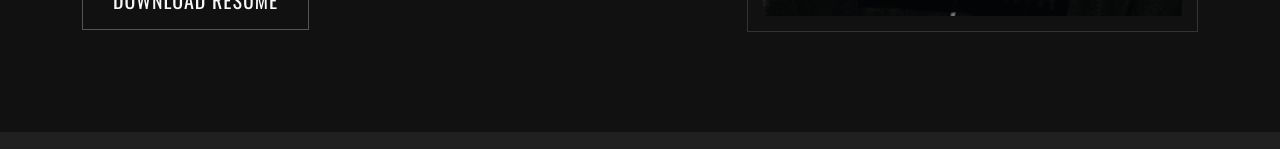
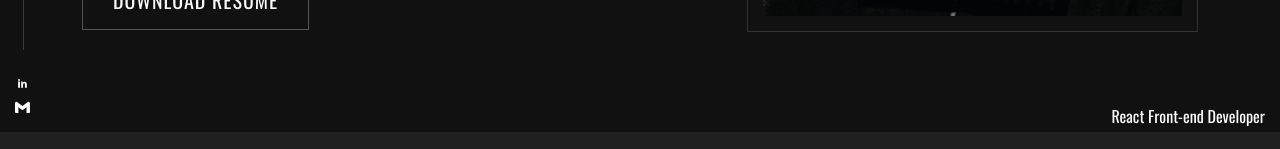
Before and after one commit to tracy161/react-portfolio-v1, a React (Create React App) app: page / in a window 1280 px wide. Shown: the part 651-800 px from the top of the page. Built offline with nearby package versions, Linux system fonts and the light colour scheme.

Commit message:
add credit social

```diff
--- a/public/index.html
+++ b/public/index.html
@@ -13,7 +13,7 @@
     <link href="https://fonts.googleapis.com/css2?family=Oswald:wght@200;300;400;500&display=swap" rel="stylesheet">
     <link href="https://maxcdn.bootstrapcdn.com/font-awesome/latest/css/font-awesome.min.css" rel="stylesheet" />
     <link rel="manifest" href="%PUBLIC_URL%/manifest.json" />
-    <title>React App</title>
+    <title>Tracy's Portfolio</title>
   </head>
   <body>
     <noscript>You need to enable JavaScript to run this app.</noscript>
--- a/src/assets/header.css
+++ b/src/assets/header.css
@@ -37,3 +37,58 @@
   line-height: 1.2em;
   text-transform: uppercase;
 }
+
+.copy {
+  font-family: "Oswald",sans-serif;
+  width: 100%;
+  z-index: 1;
+  font-size: 16px;
+  color: #fff;
+  text-align: right;
+  position: absolute;
+  bottom: 5px;
+  right: 15px;
+}
+
+.social-links {
+  width: auto;
+  z-index: 1;
+  position: absolute;
+  left: 15px;
+  bottom: 15px;
+}
+
+.social-links:before {
+  content: "";
+  width: 1px;
+  height: 50px;
+  background: hsla(0,0%,49%,.4);
+  position: absolute;
+  left: 8px;
+  top: -70px;
+}
+
+.social-links:after {
+  font-family: "Oswald",sans-serif;
+  color: #888;
+  content: "SOCIAL";
+  position: absolute;
+  left: -28px;
+  top: -135px;
+  letter-spacing: 5px;
+  transform: rotate(-90deg);
+}
+
+.social-links ul {
+  padding-left: 0rem!important;
+}
+
+.social-links li {
+  list-style: none;
+}
+
+.social-links li a {
+  font-size: 14px;
+  font-size: .93333rem;
+  color: #fff;
+}
--- a/src/components/Contact.js
+++ b/src/components/Contact.js
@@ -155,7 +155,7 @@ const Contact = () => {
         <hr />
         <div class='contact-copyright'>
           <h1>Tracy's Portfolio</h1>
-          <span>Copyright-2021</span>
+          <span>Copyright-{new Date().getFullYear()}</span>
         </div>
       </Container>
     </div>
--- a/src/components/Header.js
+++ b/src/components/Header.js
@@ -2,7 +2,9 @@ import React from 'react';
 import { Container } from 'react-bootstrap';
 import Typed from 'react-typed';
 import '../assets/header.css';
-import Button from 'react-bootstrap/Button'
+import Button from 'react-bootstrap/Button';
+import { TiSocialLinkedin } from 'react-icons/ti';
+import { SiGmail } from 'react-icons/si';
 
 const Header = () => {
   return (
@@ -11,7 +13,8 @@ const Header = () => {
         <div className='main-info'>
           <h4>Hello! I am Tracy</h4>
           <br />
-          <Typed className='stringtyped'
+          <Typed
+            className='stringtyped'
             strings={[
               'An Interactive Developer',
               'Also known as a',
@@ -19,19 +22,41 @@ const Header = () => {
               'UX/UI Designer',
               'based in Melbourne, Australia',
               '',
-              '']}
-              typeSpeed={40}
-              backSpeed={50}
-              loop >
-          </Typed>
+              '',
+            ]}
+            typeSpeed={40}
+            backSpeed={50}
+            loop
+          ></Typed>
           <br />
           <div>
-          <a href='#contact'><Button variant="outline-light" size="lg">Contact Me</Button></a>
+            <a href='#contact'>
+              <Button variant='outline-light' size='lg'>
+                Contact Me
+              </Button>
+            </a>
           </div>
         </div>
       </Container>
+      <div className='copy'>
+        <p>React Front-end Developer</p>
+      </div>
+      <div className='social-links'>
+        <ul>
+          <li>
+            <a href='#!'>
+              <TiSocialLinkedin />
+            </a>
+          </li>
+          <li>
+            <a href='#!'>
+              <SiGmail />
+            </a>
+          </li>
+        </ul>
+      </div>
     </div>
-  )
-}
+  );
+};
 
-export default Header
+export default Header;
--- a/src/components/Portfolio.js
+++ b/src/components/Portfolio.js
@@ -11,19 +11,19 @@ const Portfolio = () => {
   const [modalShow, setMoDalShow] = useState(false);
   const [tempData, setTempData] = useState({});
 
-  const filtered = (techItem) => {
+  const filtered = techItem => {
     const updateItems = Projects.filter(
-      (currentItem) => currentItem.tech === techItem
+      currentItem => currentItem.tech === techItem
     );
     return setItems(updateItems);
   };
 
-  const createModal = (data) => {
+  const createModal = data => {
     return (
       <Modal
         show={modalShow}
         onHide={() => setMoDalShow(false)}
-        size="lg"
+        size='lg'
         arial-labelledby='contained-modal-title-vcenter'
         centered
         className='portfolio-modal'
@@ -32,13 +32,25 @@ const Portfolio = () => {
           <Modal.Title>{data.title}</Modal.Title>
         </Modal.Header>
         <Modal.Body>
-            <p>Woohoo, you're reading this text in a modal!</p>
-            <Image src={data.img} style={{ width: '300px', margin: 'auto'}}/>
+          <p>{data.des}</p>
+          <Image src={data.img} style={{ width: '300px', margin: 'auto' }} />
         </Modal.Body>
-        <a id='portfolio-modal-link' href={data.link} target='_blank' rel='noreferrer'>Go to site</a>
+        <a
+          id='portfolio-modal-link'
+          href={data.link}
+          target='_blank'
+          rel='noreferrer'
+        >
+          Go to site
+        </a>
         <Modal.Footer>
-          <p style={{ marginRight: 'auto'}}>Technologies used: {data.tech}</p>
-          <Button style={{ background: '#333'}} onClick={() => setMoDalShow(false)}>Close</Button>
+          <p style={{ marginRight: 'auto' }}>Technologies used: {data.tech}</p>
+          <Button
+            style={{ background: '#333' }}
+            onClick={() => setMoDalShow(false)}
+          >
+            Close
+          </Button>
         </Modal.Footer>
       </Modal>
     );
@@ -88,7 +100,11 @@ const Portfolio = () => {
                   style={{ margin: '15px', background: 'transparent' }}
                   className='portfolio-card'
                 >
-                  <Card.Img variant='top' src={item.img} />
+                  <Card.Img
+                    variant='top'
+                    src={item.img}
+                    style={{ opacity: '0.5' }}
+                  />
                   <Card.Title className='portfolio-tech-overlay'>
                     <div
                       className='portfolio-text'
@@ -96,10 +112,11 @@ const Portfolio = () => {
                         setTempData({
                           img: item.img,
                           link: item.link,
+                          des: item.des,
                           title: item.title,
                           tech: item.tech,
-                        })
-                        setMoDalShow(true)
+                        });
+                        setMoDalShow(true);
                       }}
                     >
                       <ImIcons.ImPlus />
--- a/src/helpers/ProjectsData.js
+++ b/src/helpers/ProjectsData.js
@@ -1,43 +1,50 @@
-import react from '../assets/images/reactlogo.png'
+import react from '../assets/images/reactlogo.png';
+import styledComponents from '../assets/images/projectimages/Styled-Components-Landing-Page.png';
+import todolistApp from '../assets/images/projectimages/Todolist-app.png';
 
 const Projects = [
   {
-    img: react,
-    link: '#',
-    title: 'Project 1',
-    tech: 'React.JS'
+    img: todolistApp,
+    link: 'https://ancient-castle-24713.herokuapp.com/',
+    des: 'Build and Deploy a Todolist App with Node.js, Express, React, Redux & MongoDB',
+    title: 'Todo List Portal',
+    tech: 'Full Stack',
+  },
+  {
+    img: styledComponents,
+    link: 'https://afternoon-sierra-77442.herokuapp.com/',
+    des: 'A small project to show React Landing Page with using Styled Components',
+    title: 'React Styled Components Landing Page',
+    tech: 'React.JS',
   },
   {
     img: react,
     link: '#',
-    title: 'Project 2',
-    tech: 'Full Stack'
+    des: 'losem',
+    title: 'Project 3',
+    tech: 'JavaScript',
   },
   {
     img: react,
     link: '#',
-    title: 'Project 3',
-    tech: 'JavaScript'
+    des: 'losem',
+    title: 'Project 4',
+    tech: 'React.JS',
   },
   {
     img: react,
     link: '#',
-    title: 'Project 4',
-    tech: 'JavaScript'
+    des: 'losem',
+    title: 'Project 5',
+    tech: 'React.JS',
   },
   {
     img: react,
     link: '#',
-    title: 'Project 5',
-    tech: 'JavaScript'
+    des: 'losem',
+    title: 'Project 6',
+    tech: 'Full Stack',
   },
-  {
-    img: react,
-    link: '#',
-    title: 'Project 6',
-    tech: 'Full Stack'
-  }
+];
 
-]
-
-export default Projects
+export default Projects;
```
Also changed, not shown: src/assets/images/projectimages/Styled-Components-Landing-Page.png (added), src/assets/images/projectimages/Todolist-app.png (added).
